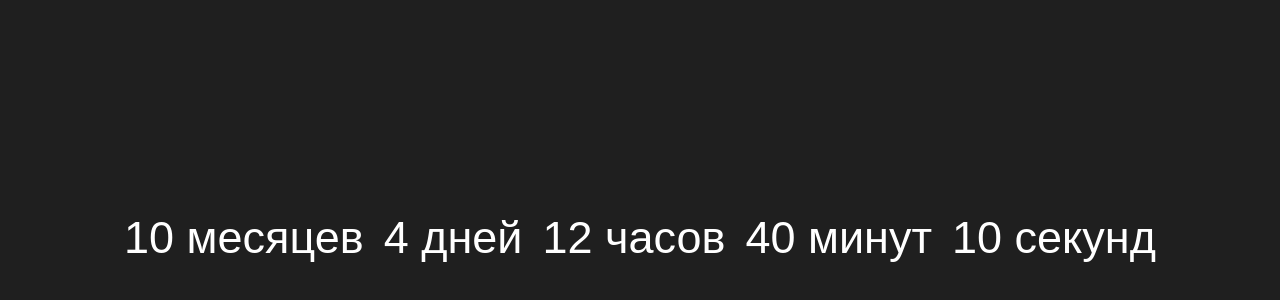
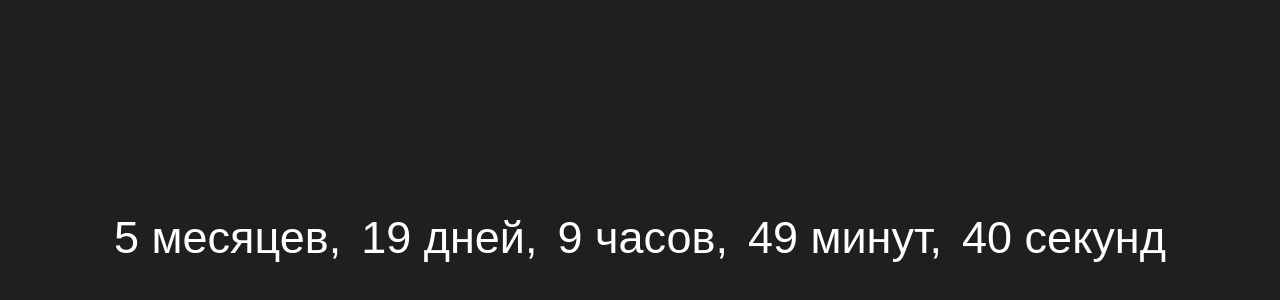
Before and after one commit to Jan1si/AdvancedJS, a plain HTML site: page 4-timer/index.html in a window 1280 px wide. Shown: the part 162-462 px from the top of the page. Drawn offline with Linux system fonts and the light colour scheme.

Commit message:
завершил реализацию таймера до нового года

```diff
--- a/4-timer/app.js
+++ b/4-timer/app.js
@@ -1,4 +1,4 @@
-const monthsEl = document.getElementById("monts");
+const monthsEl = document.getElementById("months");
 const daysEl = document.getElementById("days");
 const hoursEl = document.getElementById("hours");
 const minutesEl = document.getElementById("minutes");
@@ -10,6 +10,8 @@ const nextYearDate = new Date(nextYear, 0, 1);
 
 const diffTime = nextYearDate.getTime() - now.getTime();
 
+const pluraDate =  new Intl.PluralRules('ru-RU');
+
 const getCountMonth = (target) => {
     let currentDate = new Date();
     let targetDate = new Date(target);
@@ -17,17 +19,18 @@ const getCountMonth = (target) => {
 
     while (currentDate < targetDate){
         currentDate.setMonth(currentDate.getMonth() + 1);
-        if (currentDate <= targetDate){
-            month += 1;
+        if (currentDate > targetDate){
+            break
         }
+        month += 1;
     }
 
      return month;
 }
 
 const calcDate = (nextYearDate) => {
+    const now = new Date();
     const months = getCountMonth(nextYearDate);
-    const now = new Date();
 
     now.setMonth(now.getMonth() + months);
 
@@ -41,10 +44,38 @@ const calcDate = (nextYearDate) => {
     diffTime -= minutes * (60 * 1000);
     const seconds = Math.floor(diffTime / 1000);
 
-    console.log(months, days, hours, minutes, seconds);
+     return {months, days, hours, minutes, seconds};
 
 }
 
 // # реалиовать рендер с плдпиской по колличеству временной величины (месяц - месяцев)
 
-calcDate(nextYearDate)
+const getLabelDate = (date, label) => {
+    const plura = pluraDate.select(date);
+    const labelsObj = {
+        month: {one: "месяц", few: "месяца", many: "месяцев"},
+        day: {one: "день", few: "дня", many: "дней"},
+        hour: {one: "час", few: "часа", many: "часов"},
+        minute: {one: "минута", few: "минуты", many: "минут"},
+        second: {one: "секунда", few: "секунды", many: "секунд"}
+    }
+    return labelsObj[label][plura];
+}
+
+const render = () => {
+    const {months, days, hours, minutes, seconds} = calcDate(nextYearDate);
+    monthsEl.textContent = `${months} ${getLabelDate(months, "month")}, ` ;
+    daysEl.textContent = `${days} ${getLabelDate(days, "day")}, `;
+    hoursEl.textContent = `${hours} ${getLabelDate(hours, "hour")}, `;
+    minutesEl.textContent = `${minutes} ${getLabelDate(minutes, "minute")}, `;
+    secondsEl.textContent = `${seconds} ${getLabelDate(seconds, 'second')}`;
+}
+
+render();
+const interval = setInterval(() => {
+    if (Date.now() >= nextYearDate.getTime()){
+        clearInterval(interval);
+        alert("С новым годом!!!🎄")
+    }
+    render();
+}, 1000);
--- a/4-timer/index.html
+++ b/4-timer/index.html
@@ -9,7 +9,7 @@
 <body>
     <div class="container">
         <ul class="timer">
-            <li class="item-timer" id="monts">10 месяцев</li>
+            <li class="item-timer" id="months">10 месяцев</li>
             <li class="item-timer" id="days">4 дней</li>
             <li class="item-timer" id="hours">12 часов</li>
             <li class="item-timer" id="minutes">40 минут</li>
```
